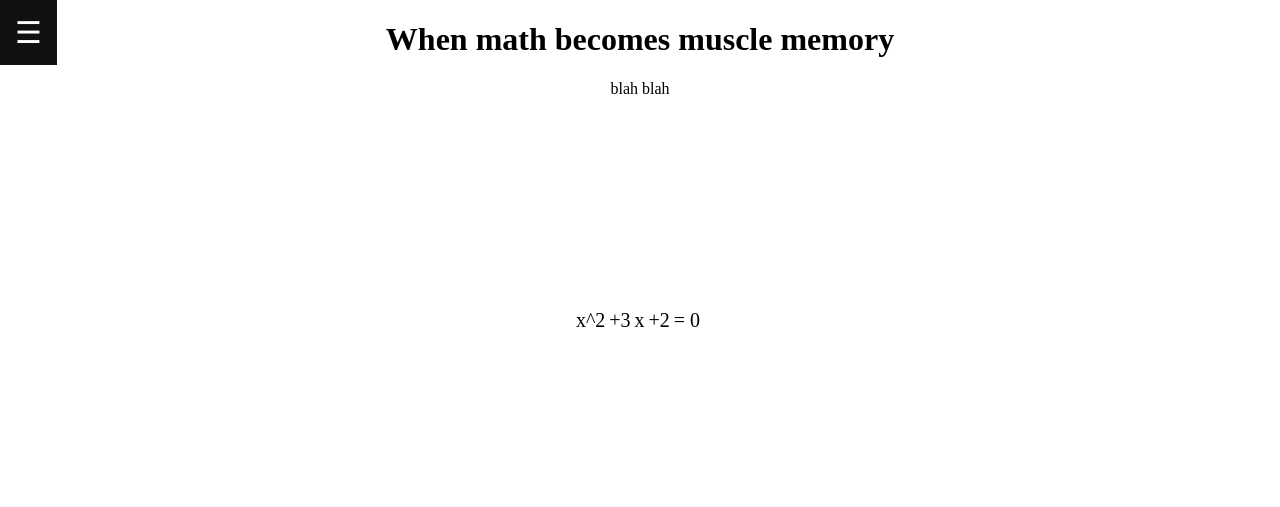
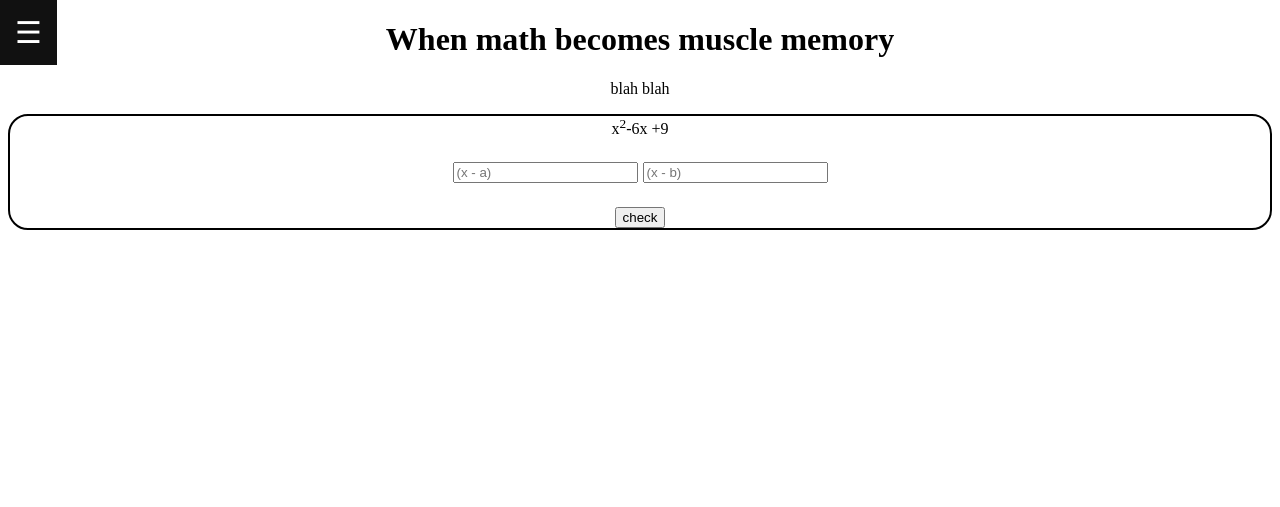
Before and after one commit to zohairO/MathFlashCardsProject, a website: page index.html in a window 1280 px wide. Drawn offline with Linux system fonts and the light colour scheme.

Commit message:
fixed backend issue for the quadratic

```diff
--- a/app.js
+++ b/app.js
@@ -1,4 +1,6 @@
 console.log('This works');
+
+// Menu toggles
 
 document.getElementById("menuToggle").addEventListener("click", function() {
     var menu = document.getElementById("sideMenu");
@@ -8,27 +10,6 @@ document.getElementById("menuToggle").addEventListener("click", function() {
         menu.style.width = '250px';
     }
 });
-
-// document.addEventListener("DOMContentLoaded", function() {
-//     // Find the "Quadratics" menu item that acts as the toggle
-//     var toggleItem = document.querySelector('.submenu-toggle');
-
-//     // Add click event listener to toggle the display of the submenu
-//     toggleItem.addEventListener('click', function(event) {
-//         // Prevent the link action
-//         event.preventDefault();
-
-//         // This finds the nested submenu within the clicked item
-//         var submenu = this.querySelector('.submenu'); // Accurately target the submenu
-
-//         if (submenu.style.display === 'block') {
-//             submenu.style.display = 'none';
-//         } else {
-//             submenu.style.display = 'block';
-//         }
-//     });
-// });
-
 
 document.addEventListener("DOMContentLoaded", function() {
     // Find the "Quadratics" menu item that acts as the toggle
@@ -47,3 +28,29 @@ document.addEventListener("DOMContentLoaded", function() {
         }
     });
 });
+
+// target the numbers
+function QuadraticCondition(b , c) {
+    // there are two numbers that multiply to make c
+    // there are two numberss that add to make b
+    const discriminant = b*b - 4*c
+    const isDiscriminantValid = Number.isInteger(Math.sqrt(discriminant));
+    return isDiscriminantValid && c!=0 && b!=0
+}
+
+function format (number) {
+    return (number > 0 ? "+" : "-") + Math.abs(number);
+}
+
+function GenerateAppropriateNumbers() {
+    let b,c
+    do {
+        b = Math.floor(Math.random() * 20) - 10
+        c = Math.floor(Math.random() * 20) - 10
+    } while (!QuadraticCondition(b,c));
+
+    document.getElementById("b").textContent = format(b)
+    document.getElementById("c").textContent = format(c)
+}
+
+document.addEventListener('DOMContentLoaded', GenerateAppropriateNumbers());
--- a/index.html
+++ b/index.html
@@ -33,19 +33,18 @@
             <p class="Main-Header"> blah blah</p>
         </div>
 
-        <div class="math-problem">
+        <div class="flashcard">
+            <div class="math-problem">
+                <div class="math-problemdiv">x<sup>2</sup><span id="b">4</span>x <span id="c">4</span></div>
 
-            <div class="math-problem-element">x^2</div>
-            <div class="math-problem-element">+3</div>
-            <div class="math-problem-element">x</div>
-            <div class="math-problem-element">+2</div>
-            <div class="math-problem-element">= 0</div>
+                <div class="answer">
+                    <input type="number" id="input-1" placeholder="(x - a)" style="margin-right: 5px;">
+                    <input type="number" id="input-1" placeholder="(x - b)">
+                </div>
 
+                <button class="checkBtn" onclick="GenerateAppropriateNumbers()">check</button>
+            </div>
         </div>
-
-
-
-
 
         <script src="./app.js"></script>
     </body>
--- a/style.css
+++ b/style.css
@@ -57,15 +57,21 @@
 }
 
 .math-problem {
-    position: absolute;
-    display: flex;
-    flex-wrap: nowrap; /* Prevent wrapping of flex items */
-    width: auto; /* Adjust the width as needed, or set it to 'auto' */
-    max-width: 100%; /* Ensure the container doesn't exceed the viewport width */
+
+    display:flex;
+    flex-direction: column;
+    gap: 1.5rem;
+    align-items: center;
+
+
+    /* display: flex;
+    flex-wrap: nowrap;
+    width: auto;
+    max-width: 100%;
     top: 40%;
     left: 50%;
     padding: 10px;
-    transform: translate(-50%, -50%);
+    transform: translate(-50%, -50%); */
 }
 
 .math-problem-element {
@@ -77,3 +83,39 @@
     margin-right: 4px; /* Adjust spacing to your preference */
     font-size: 20px;
 }
+
+.New-question-button {
+    padding: 10px;
+    transform: translate(-50%, -50%);
+}
+
+
+.answer {
+    display: flex;
+    align-items: center; /* This will vertically align items in the middle */
+}
+
+.answer input {
+    width: 100%;
+}
+
+.input-1 {
+    width: 100px;
+
+}
+
+.btn {
+    border: solid 2px black;
+    width: 10%;
+    text-align: center;
+    cursor: pointer;
+}
+
+
+.flashcard {
+    display: flex;
+    justify-content: center;
+    align-items: center;
+    border: solid 2px black;
+    border-radius: 20px;
+}
```
